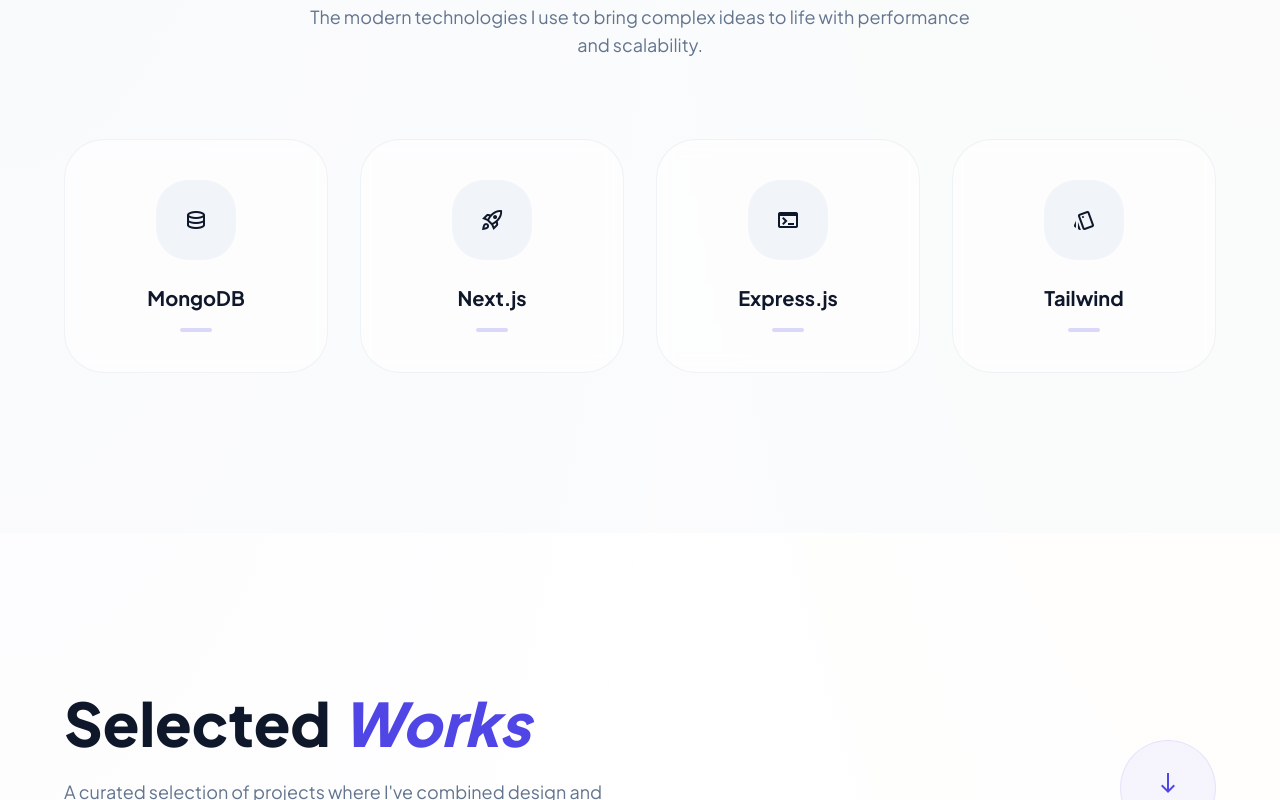
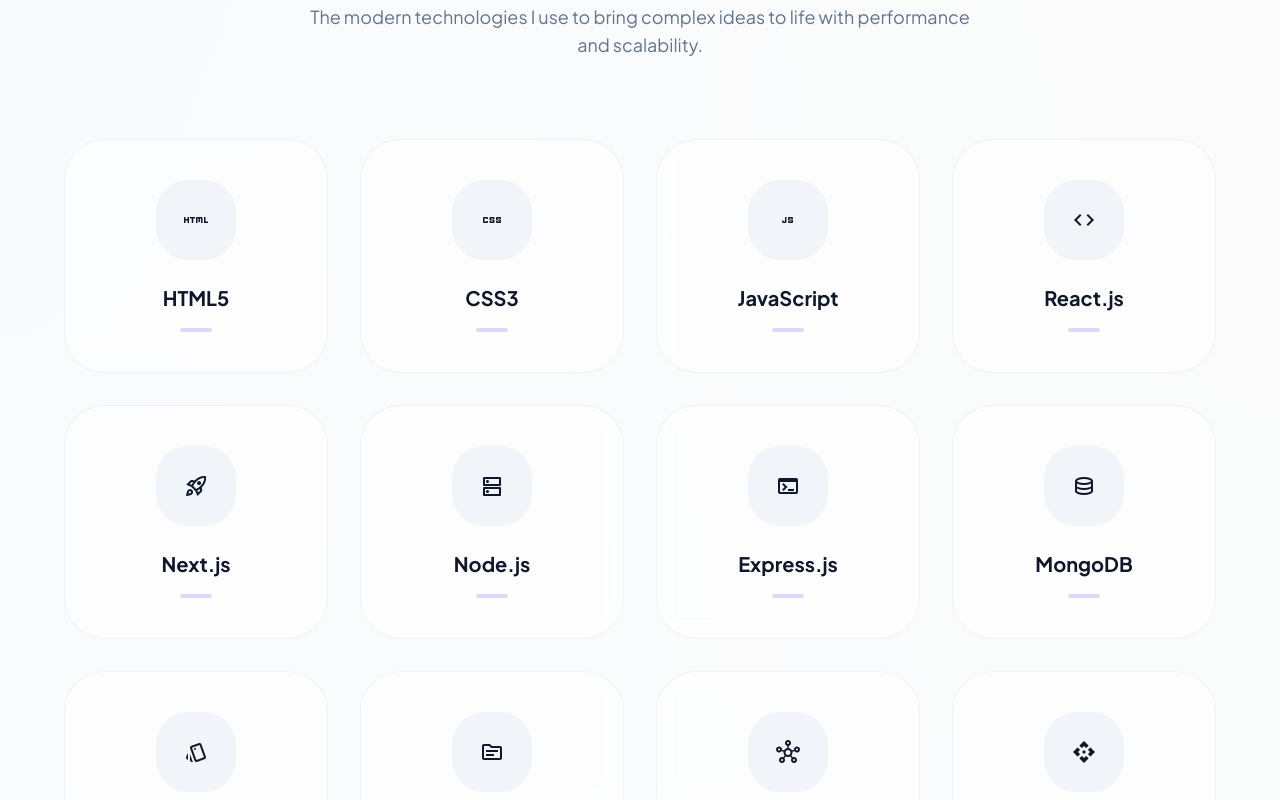
Before and after one commit to Monoaratasnim/my-portfolio-website, a Next.js app: page / in a window 1280 px wide. Shown: the part 2000-2800 px from the top of the page. Built offline with nearby package versions, Linux system fonts and the light colour scheme.

Commit message:
Edited some code

```diff
--- a/src/components/Footer.tsx
+++ b/src/components/Footer.tsx
@@ -14,7 +14,7 @@
           {[
             { name: "LinkedIn", icon: "share", href: "https://www.linkedin.com/in/tasnim-monoara" },
             { name: "GitHub", icon: "terminal", href: "https://github.com/Monoaratasnim" },
-            { name: "Twitter", icon: "share", href: "#" },
+
           ].map((social) => (
             <a
               key={social.name}
--- a/src/components/Skills.tsx
+++ b/src/components/Skills.tsx
@@ -3,11 +3,21 @@
 import { motion } from "framer-motion";
 
 const skills = [
+  { name: "HTML5", icon: "html" },
+  { name: "CSS3", icon: "css" },
+  { name: "JavaScript", icon: "javascript" },
+  { name: "React.js", icon: "code" },
+  { name: "Next.js", icon: "rocket_launch" },
+  { name: "Node.js", icon: "dns" },
+  { name: "Express.js", icon: "terminal" },
   { name: "MongoDB", icon: "database" },
-  { name: "Next.js", icon: "rocket_launch" },
-  { name: "Express.js", icon: "terminal" },
-  { name: "Tailwind", icon: "style" },
+  { name: "Tailwind CSS", icon: "style" },
+  { name: "Git", icon: "source" },
+  { name: "GitHub", icon: "hub" },
+  { name: "REST API", icon: "api" },
+  { name: "Responsive Design", icon: "devices" },
 ];
+
 
 const containerVariants = {
   hidden: { opacity: 0 },
```
